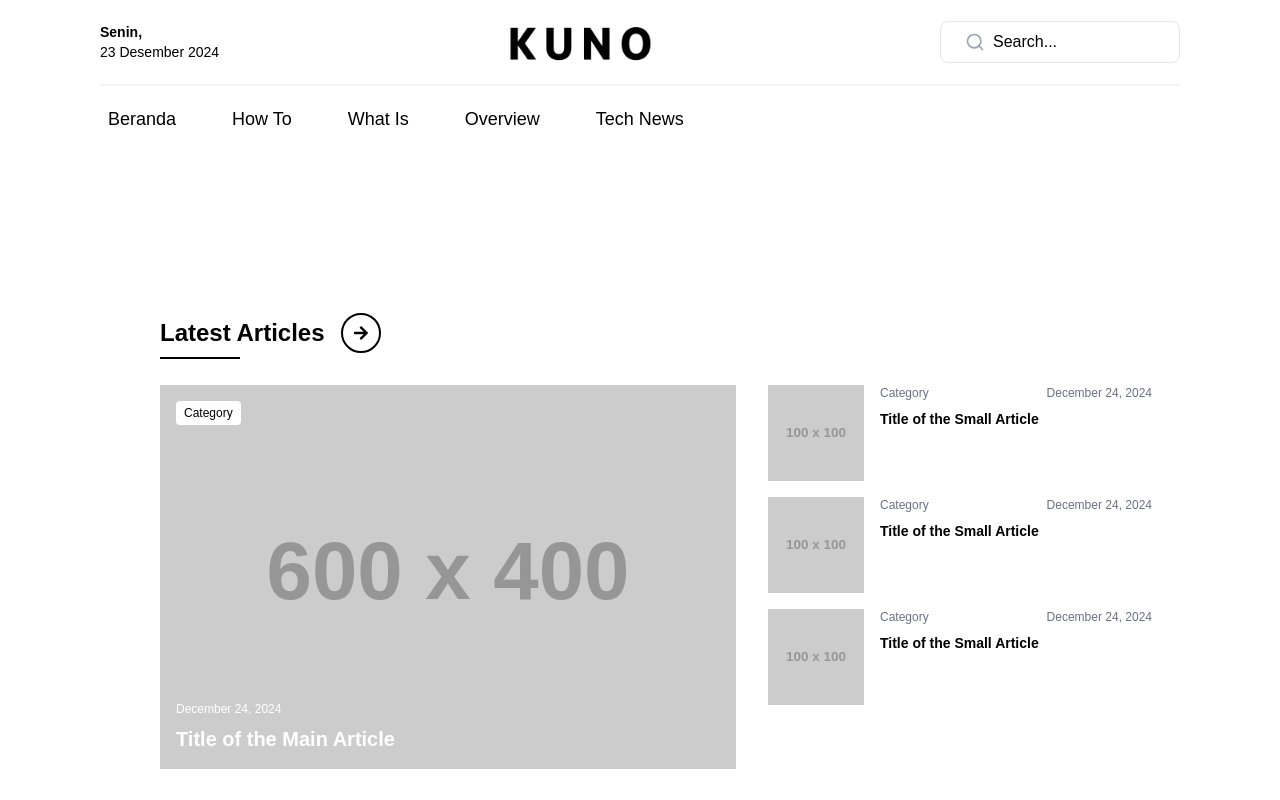
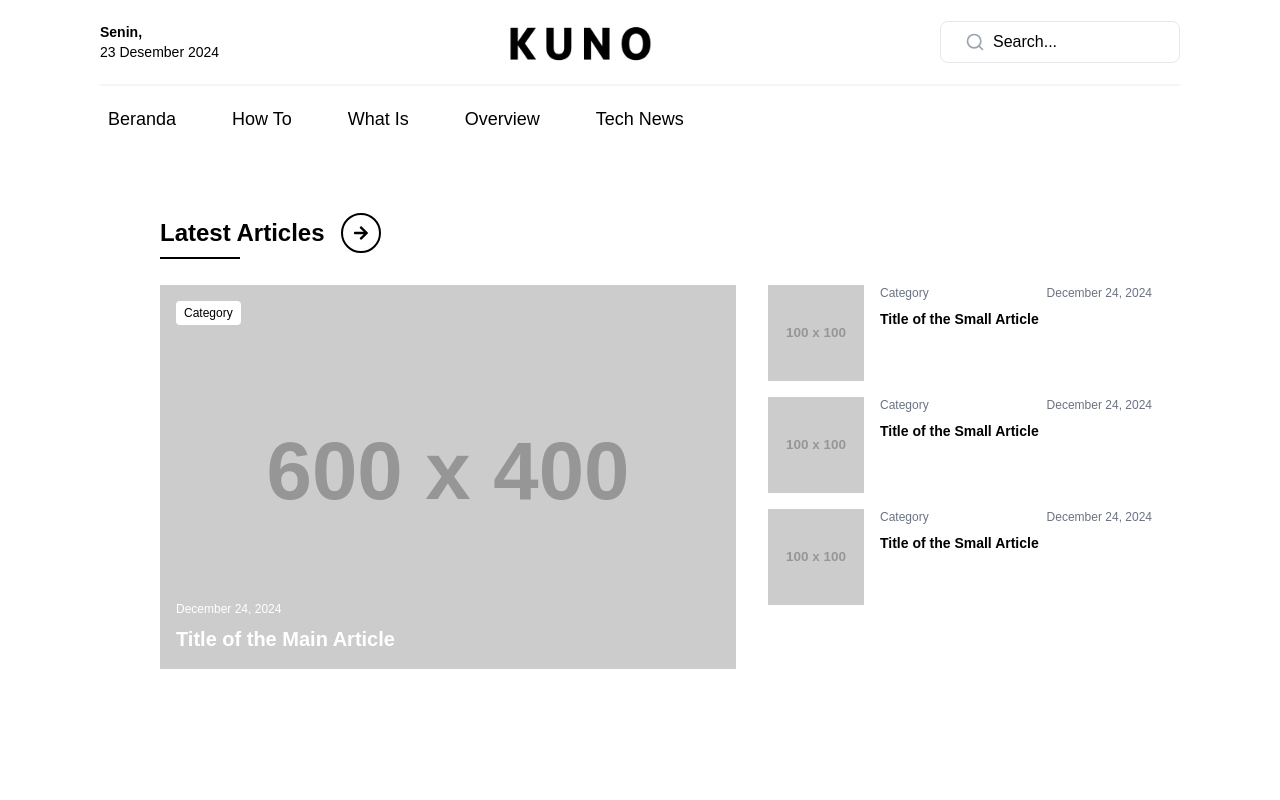
Before and after one commit to FairuzLQ/kuno, a Next.js app: page / in a window 1280 px wide. Shown: the top 800 px of the page. Built offline with nearby package versions, Linux system fonts and the light colour scheme.

Commit message:
add margin

```diff
--- a/app/components/beranda-components/LatestArticles.js
+++ b/app/components/beranda-components/LatestArticles.js
@@ -5,7 +5,7 @@ export default function LatestArticles() {
   return (
     <div className="p-8 sm:p-20">
       {/* Title Section */}
-      <div className="flex items-center gap-4 mb-8">
+      <div className="flex items-center gap-4 mb-8 mt-[-100px]">
         <a
           href="#"
           className="text-2xl font-bold relative hover:text-gray-700"
```
